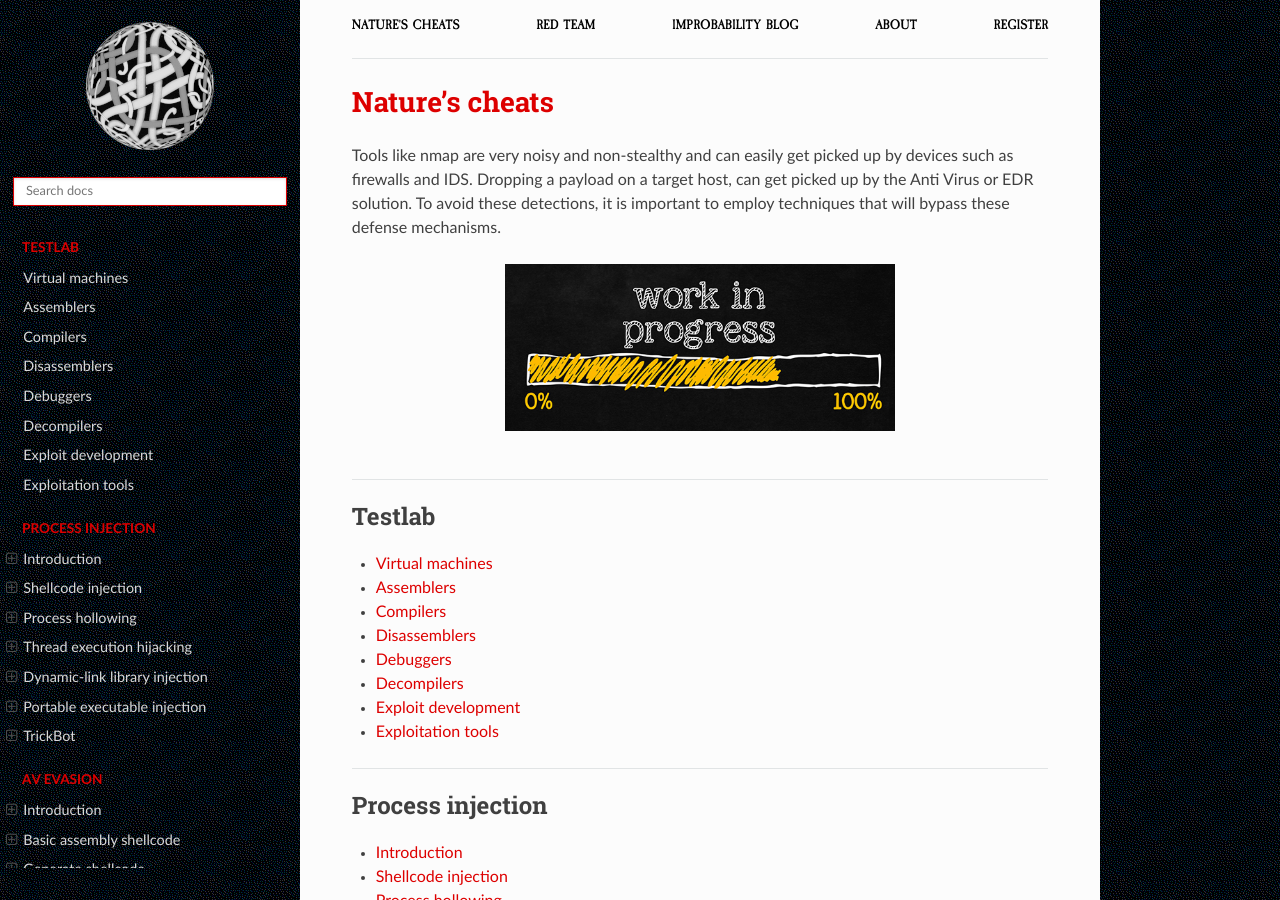
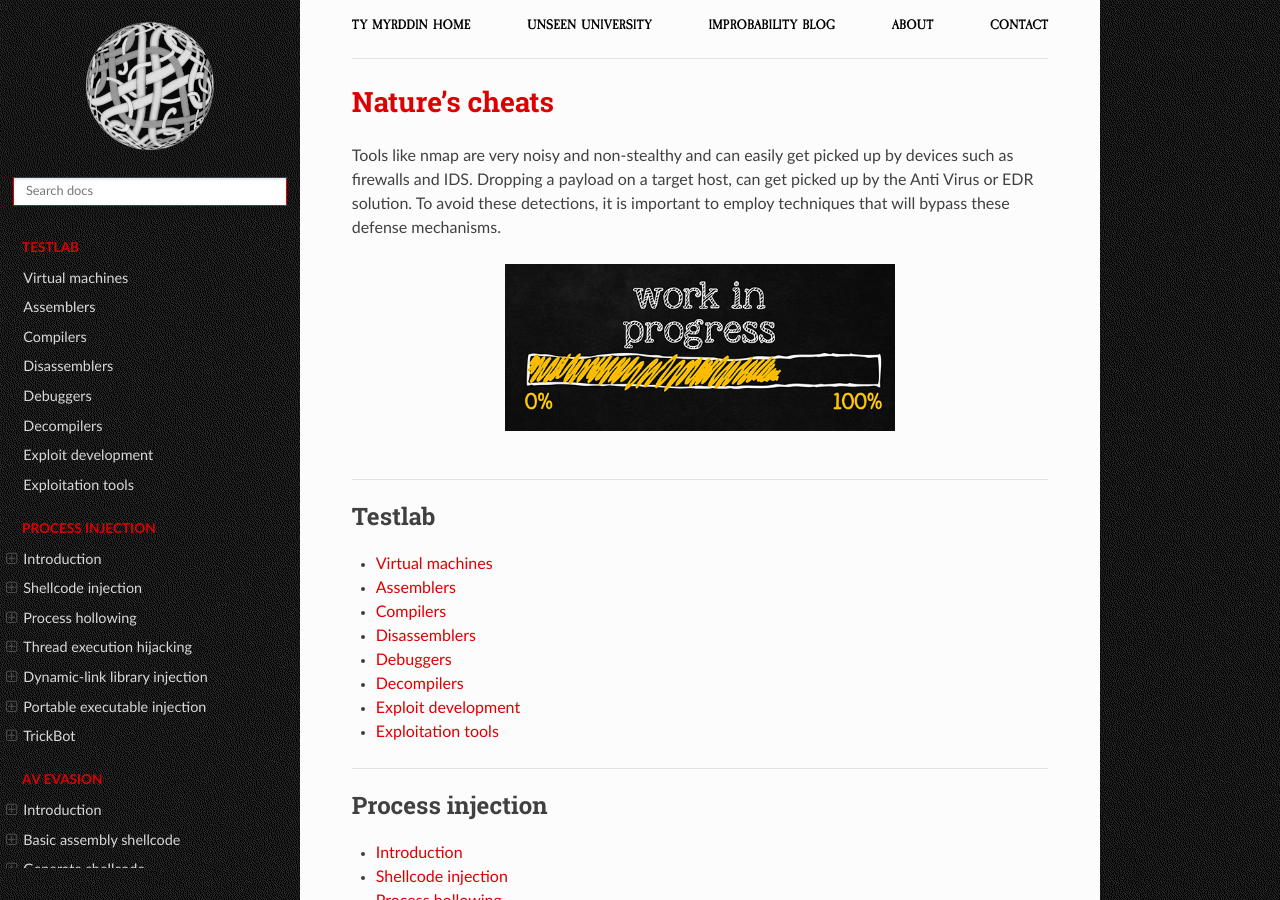
Before and after one commit to tymyrddin/red-evasion, a Sphinx documentation site: the page built from source/index.rst, in a window 1280 px wide and 900 px high. Built offline with Sphinx 7.4.7 and the Read the Docs theme 2.0.0, drawn with Linux system fonts in a browser that asks for light colours; some of the changed text lies outside the part shown.

Commit message:
Upgrades

```diff
--- a/source/_templates/breadcrumbs.html
+++ b/source/_templates/breadcrumbs.html
@@ -1,11 +1,11 @@
 <div class="container">
     <topnav>
             <ul>
-                <li class="nav__item"><a href="https://evasion.tymyrddin.dev/" class="nav__link">Nature's cheats</a></li>
-                <li class="nav__item"><a href="https://red.tymyrddin.dev/" class="nav__link">Red Team</a></li>
-                <li class="nav__item"><a href="https://uu.tymyrddin.dev/blog/" class="nav__link">Improbability Blog</a></li>
-                <li class="nav__item"><a href="https://uu.tymyrddin.dev/about/" class="nav__link">About</a></li>
-                <li class="nav__item"><a href="https://uu.tymyrddin.dev/registration/" class="nav__link">Register</a></li>
+                <li class="nav__item"><a href="https://tymyrddin.dev/" class="nav__link">Ty Myrddin Home</a></li>
+                <li class="nav__item"><a href="https://uu.tymyrddin.dev/writeups/" class="nav__link">Unseen University</a></li>
+                <li class="nav__item"><a href="https://tymyrddin.dev/blogs/" class="nav__link">Improbability Blog</a></li>
+                <li class="nav__item"><a href="https://tymyrddin.dev/about/" class="nav__link">About</a></li>
+                <li class="nav__item"><a href="https://tymyrddin.dev/contact/" class="nav__link">Contact</a></li>
             </ul>
     </topnav>
     <hr>
--- a/source/_templates/footer.html
+++ b/source/_templates/footer.html
@@ -1,4 +1,4 @@
 {% extends "!footer.html" %}
 {%- block contentinfo %}
-        <a href="https://uu.tymyrddin.dev">Unseen University</a>, 2023, with a forest garden <a href="https://ut7.fr/">fostered by /ut7</a>.
+        <a href="https://uu.tymyrddin.dev">Unseen University</a>, 2024, with a forest garden <a href="https://ut7.fr/">fostered by /ut7</a>.
 {% endblock %}
--- a/source/conf.py
+++ b/source/conf.py
@@ -76,9 +76,4 @@
 # If true, "(C) Copyright ..." is shown in the HTML footer. Default is True.
 html_show_copyright = False
 
-
-# Intersphinx
-intersphinx_mapping = {
-    "red-hurdles": ("https://red.tymyrddin.dev/", None),
-}
 myst_url_schemes = ["http", "https", ]
```
Also changed, not shown: requirements.txt (+17 -78 lines), source/_static/images/site/background.png.
